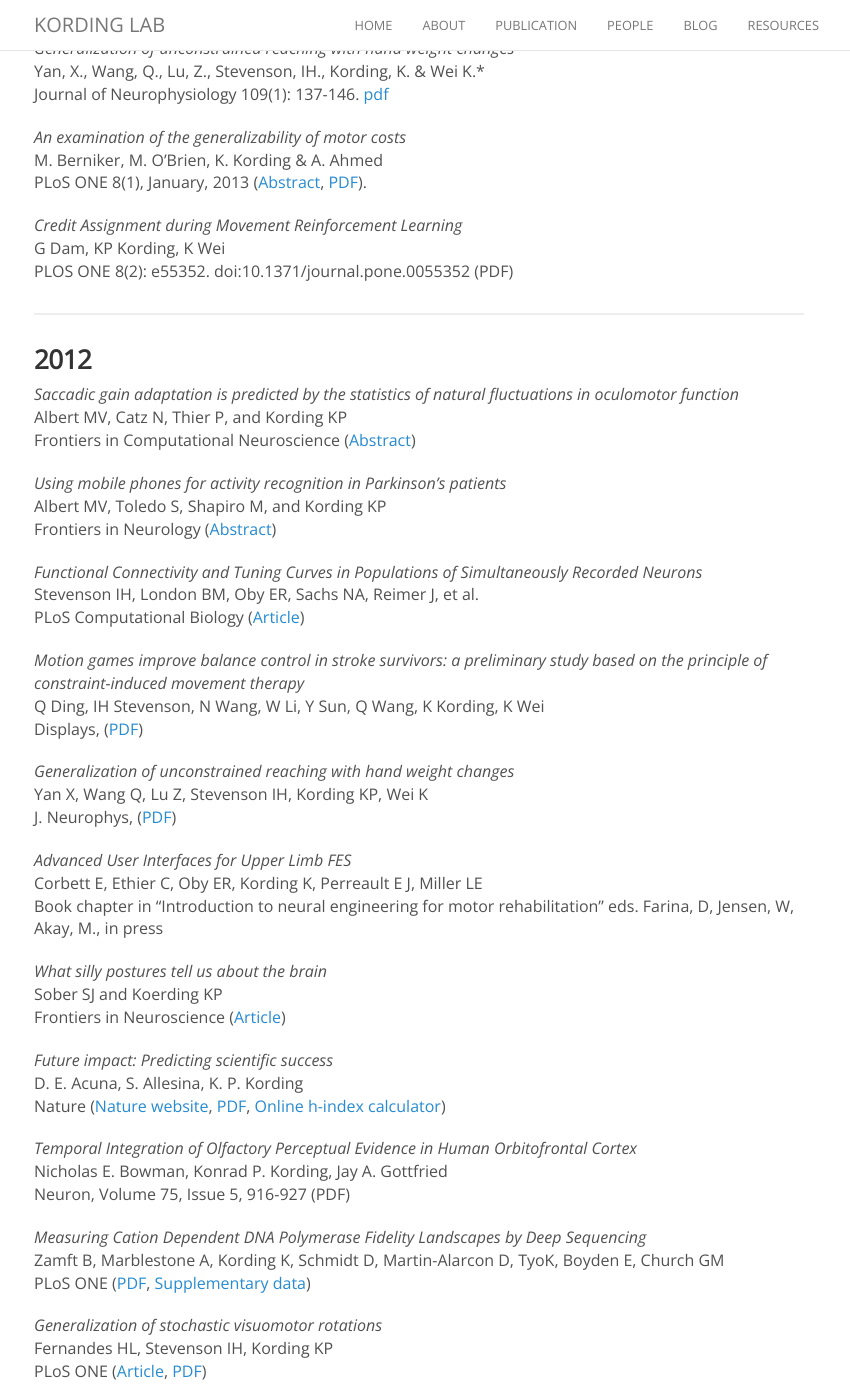
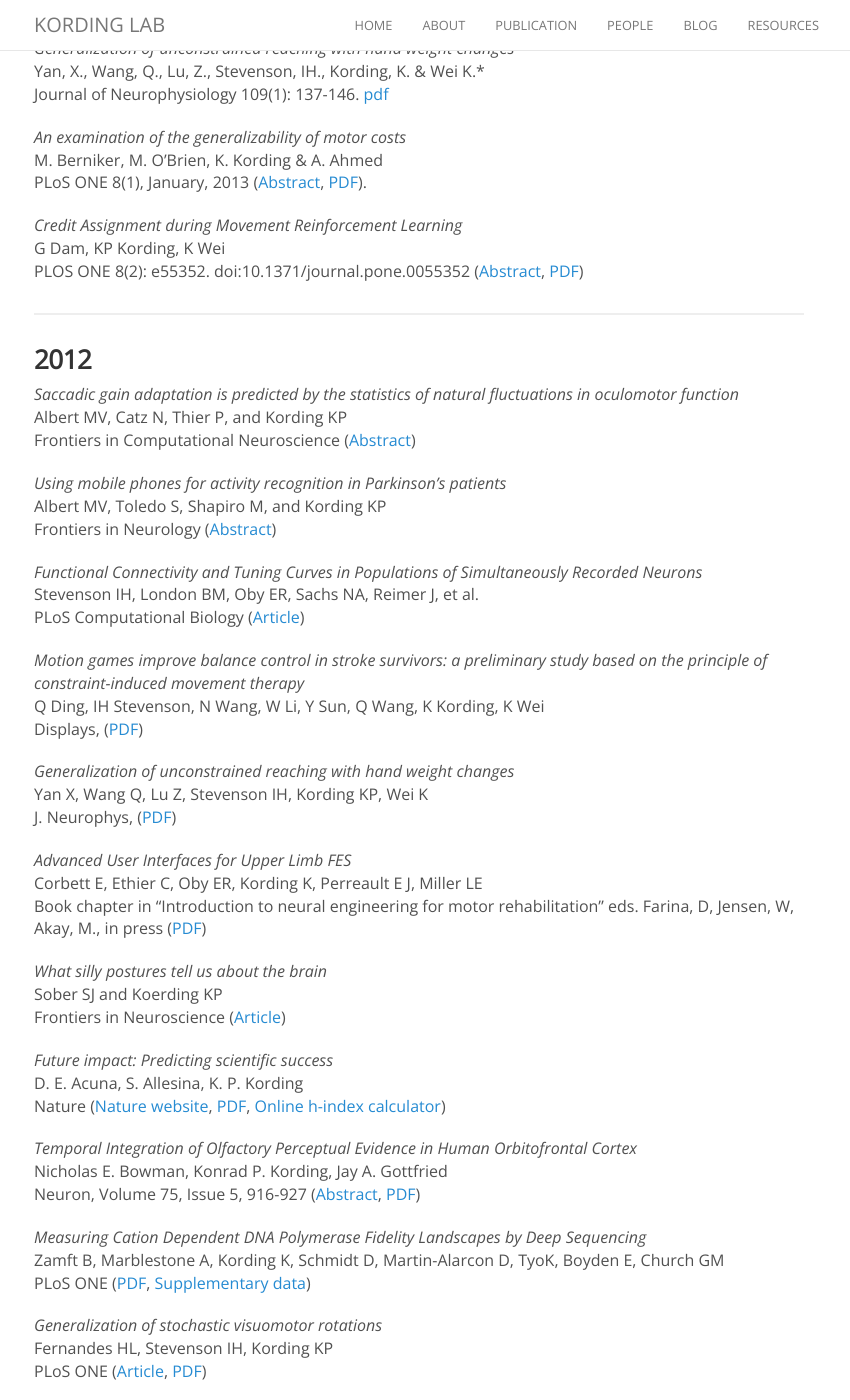
Before and after one commit to KordingLab/KordingLab.github.io, a Jekyll site: the page built from publications.md, in a window 1280 px wide and 1400 px high, scrolled down 3725 px. Shown: the whole window, without its empty margins (221-1071 px from the left). Built offline with Jekyll 4.4.1, drawn with Linux system fonts in a browser that asks for light colours; nearby versions of some CDN libraries; comment, search, counter and statistics services are not loaded; some of the changed text lies outside the part shown.

Commit message:
Update pulication page

```diff
--- a/publications.md
+++ b/publications.md
@@ -170,7 +170,7 @@
 
 _Credit Assignment during Movement Reinforcement Learning_<br>
 G Dam, KP Kording, K Wei<br>
-PLOS ONE 8(2): e55352. doi:10.1371/journal.pone.0055352 (PDF)
+PLOS ONE 8(2): e55352. doi:10.1371/journal.pone.0055352 ([Abstract](http://journals.plos.org/plosone/article?id=10.1371/journal.pone.0055352), [PDF](http://journals.plos.org/plosone/article?id=10.1371/journal.pone.0055352))
 
 <hr>
 
@@ -204,7 +204,7 @@
 _Advanced User Interfaces for Upper Limb FES_<br>
 Corbett E, Ethier C, Oby ER, Kording K, Perreault E J, Miller LE <br>
 Book chapter in "Introduction to neural engineering for motor rehabilitation"
-eds. Farina, D,  Jensen, W,  Akay, M., in press
+eds. Farina, D,  Jensen, W,  Akay, M., in press ([PDF](http://onlinelibrary.wiley.com/doi/10.1002/9781118628522.ch19/summary))
 
 
 _What silly postures tell us about the brain_<br>
@@ -219,7 +219,7 @@
 
 _Temporal Integration of Olfactory Perceptual Evidence in Human Orbitofrontal Cortex_<br>
 Nicholas E. Bowman, Konrad P. Kording, Jay A. Gottfried <br>
-Neuron, Volume 75, Issue 5, 916-927 (PDF)
+Neuron, Volume 75, Issue 5, 916-927 ([Abstract](http://www.ncbi.nlm.nih.gov/pmc/articles/PMC3441053/), [PDF](http://www.ncbi.nlm.nih.gov/pmc/articles/PMC3441053/pdf/nihms395813.pdf))
 
 
 _Measuring Cation Dependent DNA Polymerase Fidelity Landscapes by Deep Sequencing_<br>
@@ -249,7 +249,7 @@
 
 _Decoding with limited neural data: a mixture of time-warped trajectory models for directional reaches_<br>
 Corbett EA, Perreault EJ and Kording KP <br>
-Journal of Neural Engineering, (PDF)
+Journal of Neural Engineering, ([Abstract](http://www.ncbi.nlm.nih.gov/pubmed/22488128), [PDF](http://www.smpp.northwestern.edu/research/neuromuscular/pubs/2012%20J%20Neural%20Eng%20-%20Decoding%20limited%20neural%20data.pdf))
 
 <hr>
 
@@ -294,7 +294,7 @@
 
 _Mixture of time-warped trajectory models for movement decoding_<br>
 Corbett, E, Perreault, E and Kording, KP<br>
-Advances in Neural Information Processing Systems 22 (abstract)
+Advances in Neural Information Processing Systems 22 ([Abstract](http://papers.nips.cc/paper/3989-mixture-of-time-warped-trajectory-models-for-movement-decoding), [PDF](http://papers.nips.cc/paper/3989-mixture-of-time-warped-trajectory-models-for-movement-decoding.pdf))
 
 _Bayesian models: the structure of the world, uncertainty, behavior, and the brain_<br>
 Vilares I and Körding KP.<br>
@@ -363,7 +363,7 @@
 
 _Self versus Environment Motion in Postural Control_<br>
 Dokka K, Kenyon RV, Keshner EA, and Körding KP <br>
-PLoS Computational Biology ([Abstract](http://www.ploscompbiol.org/article/info:doi/10.1371/journal.pcbi.1000680), PDF)
+PLoS Computational Biology ([Abstract](http://www.ploscompbiol.org/article/info:doi/10.1371/journal.pcbi.1000680), [PDF](http://klab.smpp.northwestern.edu/wiki/images/7/75/Dokka_2010_Self_vs_Env_Motion_Posture_Ctrl.pdf))
 
 
 _On the similarity of functional connectivity between neurons estimated across timescales_<br>
@@ -373,7 +373,7 @@
 
 _Hierarchical Bayesian modeling and Markov chain Monte Carlo sampling for tuning curve analysis_<br>
 Cronin B\*, Stevenson IH\*, Sur M, and Körding KP (* contributed equally) <br>
-Journal of Neurophysiology 103: 591-602. ([Abstract](http://jn.physiology.org/cgi/content/abstract/103/1/591),  PDF, Code)
+Journal of Neurophysiology 103: 591-602. ([Abstract](http://jn.physiology.org/cgi/content/abstract/103/1/591),  [PDF](http://jn.physiology.org/content/103/1/591.full.pdf), Code)
 
 <hr>
 
@@ -572,7 +572,7 @@
 
 _On the choice of a sparse prior_<br>
 Körding, K.P., Kayser, C. and König, P. <br>
-Reviews in the Neurosciences (PDF)
+Reviews in the Neurosciences ([Abstract](http://www.ncbi.nlm.nih.gov/pubmed/12929918), [PDF](http://www.ini.uzh.ch/admin/extras/doc_get.php?id=42068))
 
 
 _Learning the nonlinearity of neurons from natural visual stimuli_<br>
```
